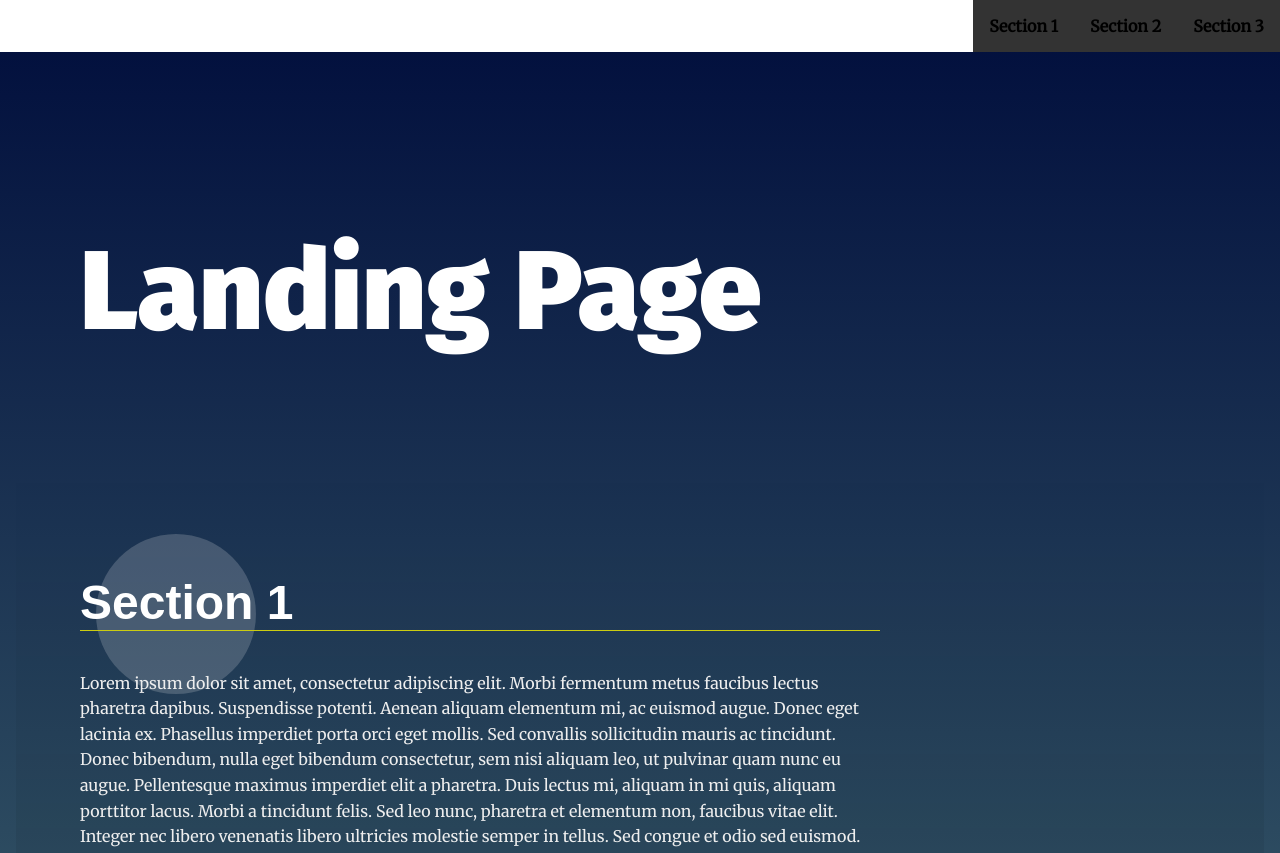
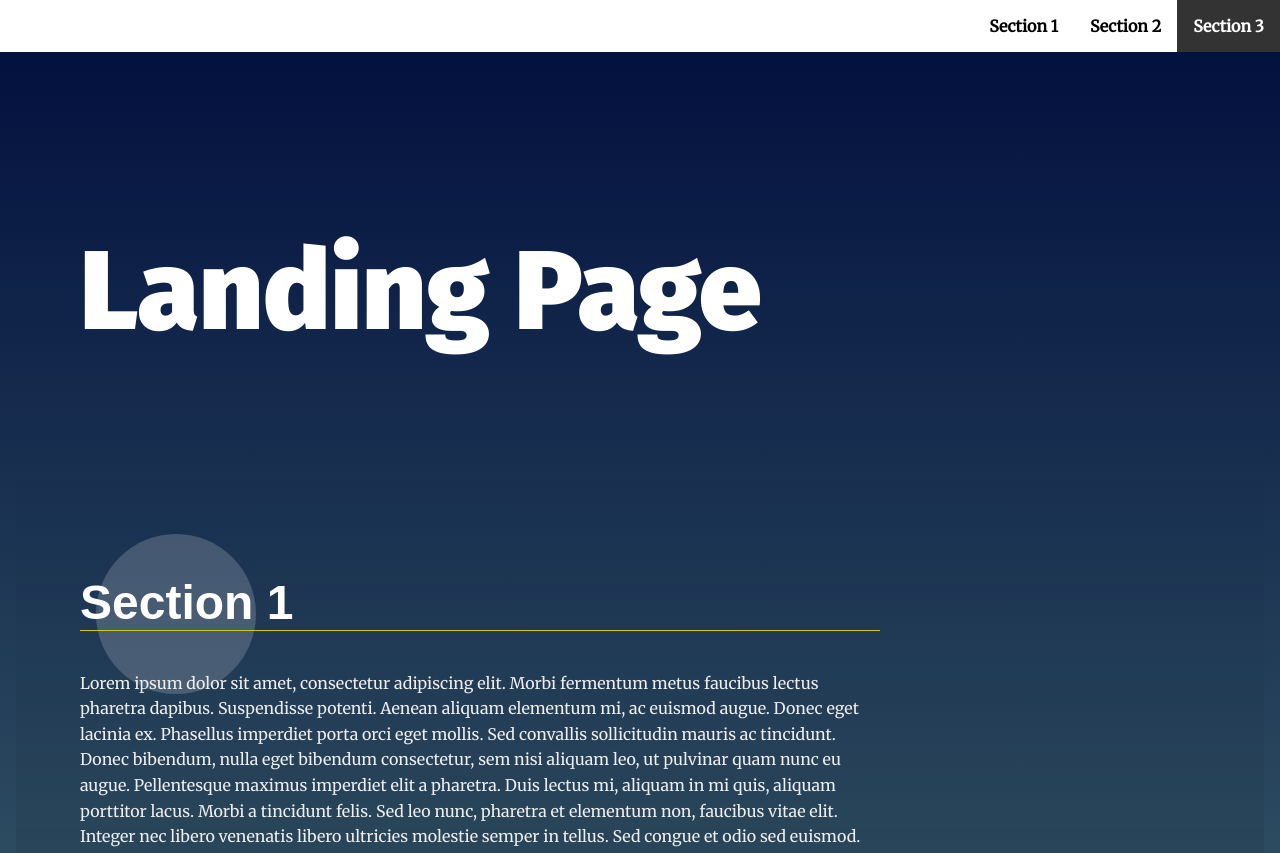
Before and after one commit to TokaAbdulhamied/Landing-Page, a plain HTML site: page index.html in a window 1280 px wide. Shown: the top 853 px of the page. Drawn offline with Linux system fonts and the light colour scheme.

Commit message:
solve toggling problem

```diff
--- a/css/styles.css
+++ b/css/styles.css
@@ -87,9 +87,10 @@ section {
     color: #fff;
     transition: ease 0.3s all;
 }
-.navbar__menu .my-active-menu {
+.navbar__menu .active-item {
     background: #333;
     color: #fff;
+
 
 }
 
--- a/js/app.js
+++ b/js/app.js
@@ -1,3 +1,5 @@
+// global variables
+
 const navbar = document.getElementsByClassName("navbar__menu");
 const menu = document.getElementById("navbar__list");
 const sections = document.querySelectorAll('section');
@@ -12,27 +14,27 @@ for ( section of sections ){
     menu.appendChild(newItem);
 }
 
-// scrolling function
+// viewport function detection
 
-function isInViewPort (item){
-    let bounding = item.getBoundingClientRect();
-    if (bounding.top >= 0 && bounding.left >= 0 && bounding.right <= window.innerWidth && bounding.bottom <= window.innerHeight) {
-        return 1;
+function isInViewPort (){
+    for (let i = 0; i < len; i++) {
+        let bounding = sections[i].getBoundingClientRect();
+        if (bounding.top >= 0 && bounding.left >= 0 && bounding.right <= window.innerWidth && bounding.bottom <= window.innerHeight) {
+            isActive(sections[i].getAttribute("id")) ;
+        }
     }
-    else return 0;
 }
-function Isactive (){
-    for ( let i = 0; i < len; i++) {
-        if(isInViewPort(sections[i])){
-            sections[i].classList.add("my-active-class");
-            menu.children[i].classList.add("my-active-menu");
-        }
-        if(!isInViewPort(sections[i])){
-            sections[i].classList.remove("my-active-class");
-            menu.children[i].classList.remove("my-active-menu");
-        }
 
+// active funtion
+
+function isActive (item){
+    let menuLink = document.getElementsByClassName("menu__link");
+    for (let i = 0; i < len; i++) {
+        if(menuLink[i].getAttribute("href")==`#${item}`)
+            menuLink[i].classList.add("active-item");
+        else
+            menuLink[i].classList.remove("active-item");
     }
+}
 
-}
-window.addEventListener("scroll" , Isactive);
+window.addEventListener("scroll" , isInViewPort);
```
